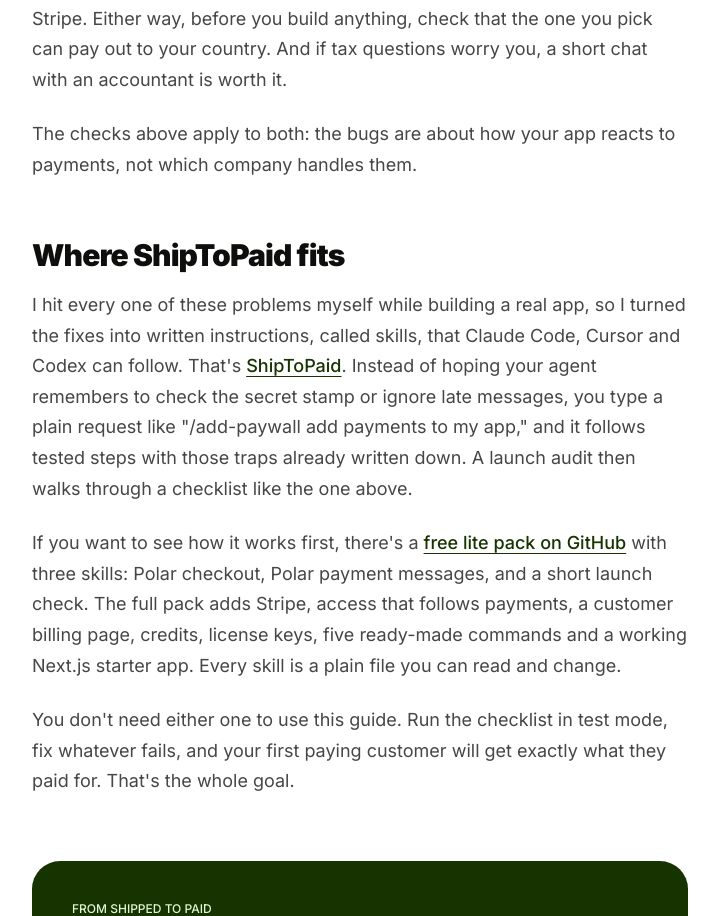
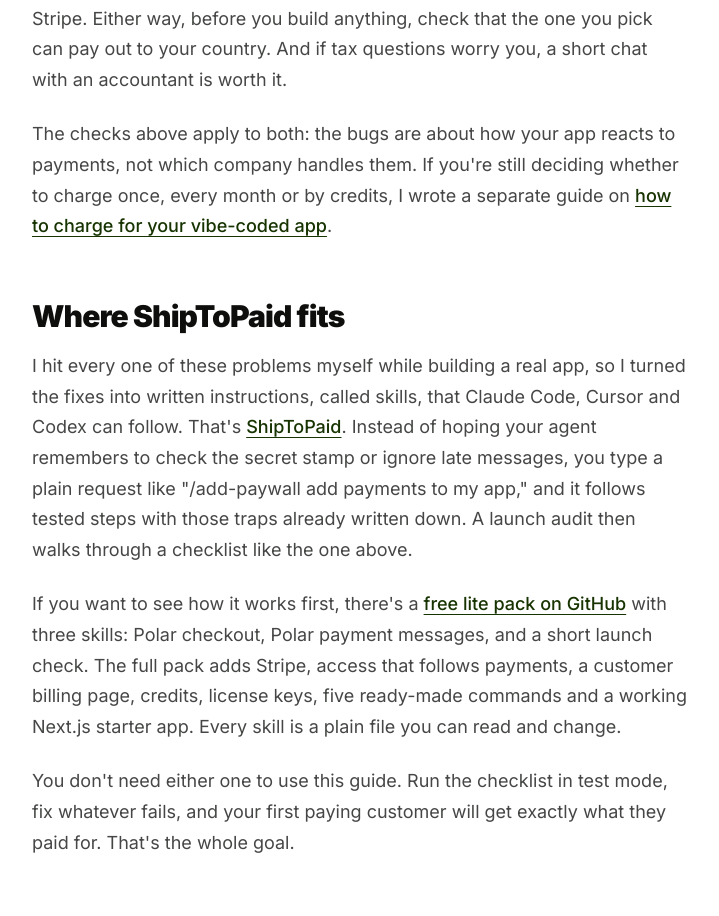
Before and after one commit to shiptopaid/site, a Next.js app: page /blog/add-payments-to-ai-built-app in a window 1280 px wide. Shown: the part 5265-6181 px from the top of the page, without its empty margins (280-999 px from the left). Built offline with nearby package versions, Linux system fonts and the light colour scheme; no server answers.

Commit message:
Link the payments guide to the charging guide (internal linking)

```diff
--- a/src/content/posts/add-payments-to-ai-built-app.ts
+++ b/src/content/posts/add-payments-to-ai-built-app.ts
@@ -6,6 +6,7 @@
   "seoTitle": "How to Add Payments to an App Built With AI",
   "description": "A plain-English guide for vibe coders: how the money moves, five payment bugs AI agents make, how to check each before launch, and Polar vs Stripe.",
   "date": "2026-10-17",
+  "updated": "2026-10-18",
   "author": "Deepak",
   "readingMinutes": 7,
   "body": [
@@ -162,7 +163,7 @@
     },
     {
       "type": "p",
-      "text": "The checks above apply to both: the bugs are about how your app reacts to payments, not which company handles them."
+      "text": "The checks above apply to both: the bugs are about how your app reacts to payments, not which company handles them. If you're still deciding whether to charge once, every month or by credits, I wrote a separate guide on [how to charge for your vibe-coded app](/blog/charge-for-your-vibe-coded-app)."
     },
     {
       "type": "h2",
```
